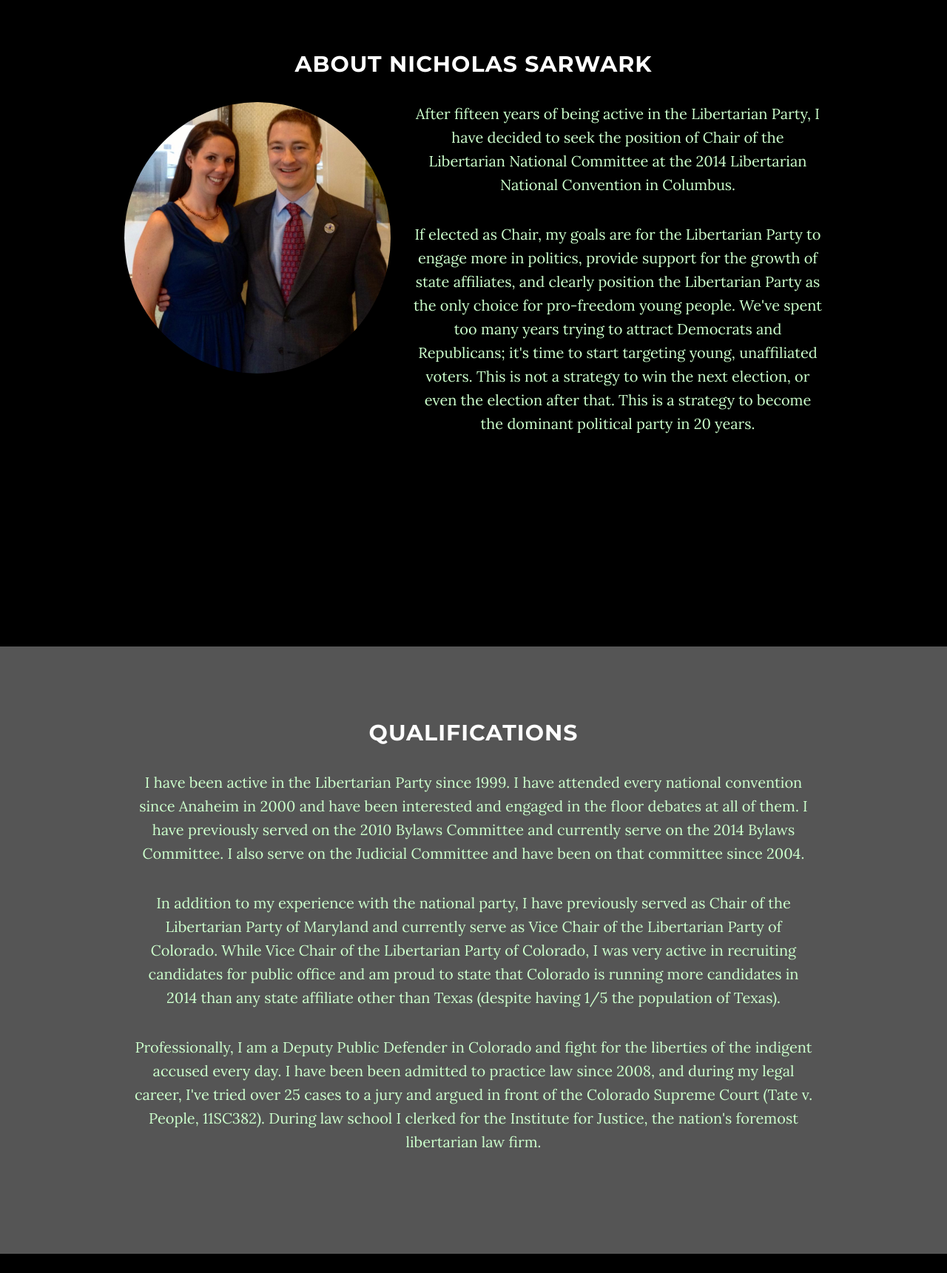
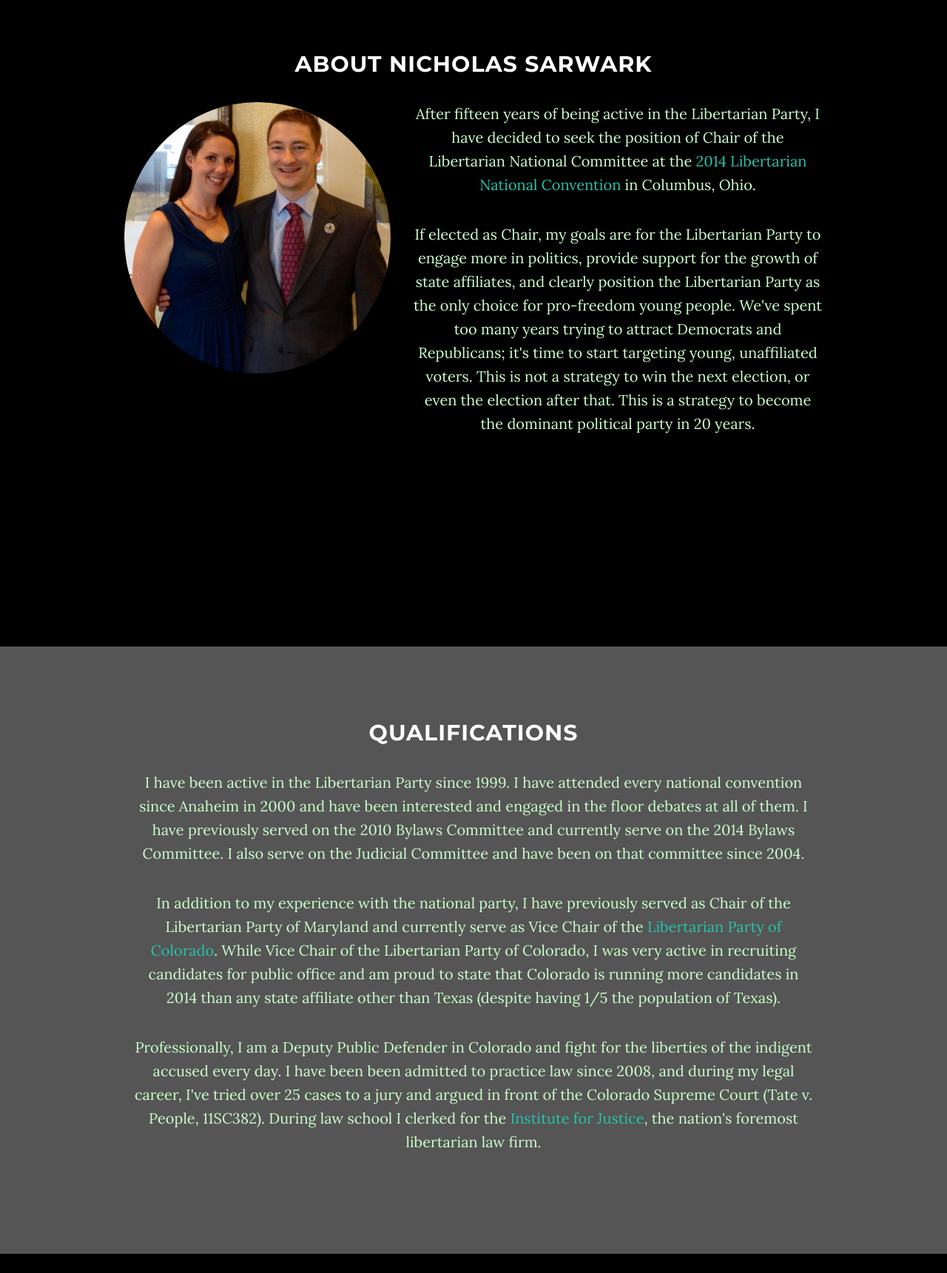
Before and after one commit to bploeger/bploeger.github.io, a plain HTML site: page index.html in a window 1280 px wide. Shown: the part 980-2701 px from the top of the page at 74% size. Drawn offline with nearby package versions, Linux system fonts and the light colour scheme.

Commit message:
Updated CSS

```diff
--- a/css/sarwark.css
+++ b/css/sarwark.css
@@ -43,6 +43,14 @@ a {
     -webkit-transition: all .2s ease-in-out;
     -moz-transition: all .2s ease-in-out;
     transition: all .2s ease-in-out;
+}
+
+a.fff-link {
+    color: #fff;
+}
+
+a.fff-link:hover {
+    color: #fff;
 }
 
 a:hover,
--- a/index.html
+++ b/index.html
@@ -64,7 +64,7 @@
                 <div class="row">
                     <div class="col-md-8 col-md-offset-2">
                         <h1 class="brand-heading">Vision</h1>
-                        <p class="intro-text">The Libertarian Party is at crossroads. Our ideas are more popular than ever: <strong>what we need is quality leadership</strong></p>
+                        <p class="intro-text">The <a href="http://www.lp.org" class="fff-link">Libertarian Party</a> is at crossroads. Our ideas are more popular than ever: <strong>what we need is quality leadership</strong></p>
                         <div class="page-scroll">
                             <a href="#about" class="btn btn-circle">
                                 <i class="fa fa-angle-double-down animated"></i>
@@ -87,7 +87,7 @@
                 <img src="./img/NickandValerieatLPCOConvention.jpg" class="img-responsive img-circle" />
             </div>
             <div class="col-lg-6">
-                <p class="about-text">After fifteen years of being active in the Libertarian Party, I have decided to seek the position of Chair of the Libertarian National Committee at the 2014 Libertarian National Convention in Columbus.</p>
+                <p class="about-text">After fifteen years of being active in the Libertarian Party, I have decided to seek the position of Chair of the Libertarian National Committee at the <a href="http://lpcon2014.org/">2014 Libertarian National Convention</a> in Columbus, Ohio.</p>
                 <p class="about-text">If elected as Chair, my goals are for the Libertarian Party to engage more in politics, provide support for the growth of state affiliates, and clearly position the Libertarian Party as the only choice for pro-freedom young people. We've spent too many years trying to attract Democrats and Republicans; it's time to start targeting young, unaffiliated voters. This is not a strategy to win the next election, or even the election after that. This is a strategy to become the dominant political party in 20 years.</p>
             </div>
 
@@ -101,9 +101,9 @@
                     <h2>Qualifications</h2>
                     <p class="qual-text">I have been active in the Libertarian Party since 1999. I have attended every national convention since Anaheim in 2000 and have been interested and engaged in the floor debates at all of them. I have previously served on the 2010 Bylaws Committee and currently serve on the 2014 Bylaws Committee. I also serve on the Judicial Committee and have been on that committee since 2004.</p>
 
-                    <p class="qual-text">In addition to my experience with the national party, I have previously served as Chair of the Libertarian Party of Maryland and currently serve as Vice Chair of the Libertarian Party of Colorado. While Vice Chair of the Libertarian Party of Colorado, I was very active in recruiting candidates for public office and am proud to state that Colorado is running more candidates in 2014 than any state affiliate other than Texas (despite having 1/5 the population of Texas).</p>
+                    <p class="qual-text">In addition to my experience with the national party, I have previously served as Chair of the Libertarian Party of Maryland and currently serve as Vice Chair of the <a href="http://lpcolorado.org/">Libertarian Party of Colorado</a>. While Vice Chair of the Libertarian Party of Colorado, I was very active in recruiting candidates for public office and am proud to state that Colorado is running more candidates in 2014 than any state affiliate other than Texas (despite having 1/5 the population of Texas).</p>
 
-                    <p class="qual-text">Professionally, I am a Deputy Public Defender in Colorado and fight for the liberties of the indigent accused every day. I have been been admitted to practice law since 2008, and during my legal career, I've tried over 25 cases to a jury and argued in front of the Colorado Supreme Court (Tate v. People, 11SC382). During law school I clerked for the Institute for Justice, the nation's foremost libertarian law firm.</p>
+                    <p class="qual-text">Professionally, I am a Deputy Public Defender in Colorado and fight for the liberties of the indigent accused every day. I have been been admitted to practice law since 2008, and during my legal career, I've tried over 25 cases to a jury and argued in front of the Colorado Supreme Court (Tate v. People, 11SC382). During law school I clerked for the <a href="http://ij.org/">Institute for Justice</a>, the nation's foremost libertarian law firm.</p>
                 </div>
             </div>
         </div>
```
